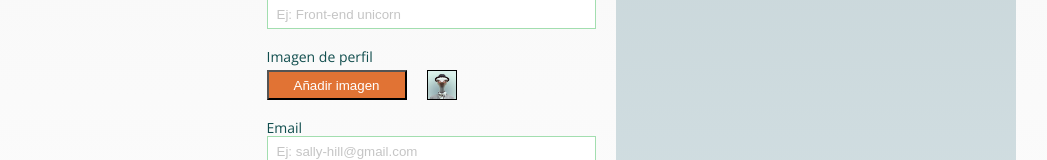
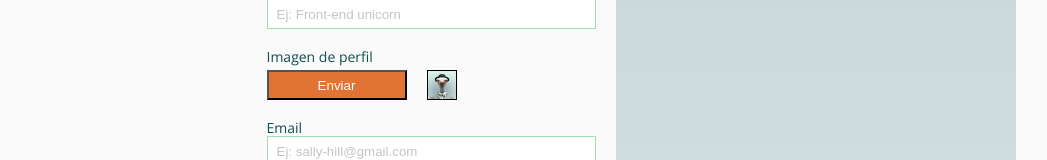
Before and after one commit to Adalab/dorcas-s3-casiopea, a React (Create React App) app: page / in a window 1280 px wide. Shown: the part 615-775 px from the top of the page, without its empty margins (9-1056 px from the left). Built offline with nearby package versions, Linux system fonts and the light colour scheme; no server answers.

Commit message:
recolviendo

```diff
--- a/src/App.js
+++ b/src/App.js
@@ -2,6 +2,8 @@ import React, { Component } from "react";
 import Pag from "./components/Pag";
 import logoAda from "./images/logo-adalab-80px.png";
 import logoAwesome from "./images/awesomecards.svg";
+import fotomini from './images/pollito.png';
+import foto from './images/pollito.png';
 
 class App extends Component {
   constructor(props) {
@@ -16,7 +18,7 @@ class App extends Component {
         "email": "",
         "linkedin": "",
         "github": "",
-        "photo": "",
+        "photo": foto,
         "skills": []
       },
       footer: {
@@ -33,8 +35,23 @@ class App extends Component {
       },
       skills: []
     };
+
     this.callApi = this.callApi.bind(this);
+
+    this.cambiarsrc=this.cambiarsrc.bind(this);
     this.callApi();
+  }
+
+  cambiarsrc(rutafoto){
+    this.setState ((prevState) => {
+      const j = {
+        ...this.state.json,
+        photo: rutafoto
+      }
+    return (
+      {json: j}
+    )
+  });
   }
 
   callApi() {
@@ -56,6 +73,8 @@ class App extends Component {
     return (
       <div className="App">
         <Pag
+          funcionfoto={this.cambiarsrc}
+          foto={this.state.json.photo}
           visor={this.state.json}
           copyright={this.state.footer.texto}
           image={this.state.footer.image}
--- a/src/components/CompRellena.js
+++ b/src/components/CompRellena.js
@@ -1,8 +1,29 @@
 import React from 'react';
+const fr= new FileReader();
+class CompRellena extends React.Component {
+  constructor(props){
+    super(props);
+    this.clickSimulado=this.clickSimulado.bind(this);
+    this.clickCargarFoto=this.clickCargarFoto.bind(this);
+    this.cambiarsrc2=this.cambiarsrc2.bind(this);
+    this.fileInput = React.createRef();
+  }
+  clickSimulado(){
+    document.querySelector('#img-selector').click();
+
+  }
+  clickCargarFoto(){
 
 
+    fr.addEventListener('load',this.cambiarsrc2);
+    fr.readAsDataURL(this.fileInput.current.files[0])
+    //this.props.funcionfoto(fr.result);
+  }
 
-class CompRellena extends React.Component {
+  cambiarsrc2(){
+    const url=fr.result;
+    this.props.funcionfoto(url);
+  }
   render(){
     return (
       <fieldset className="fieldset__rellena div__rellena collapsible fieldset--invisible">
@@ -50,15 +71,20 @@ class CompRellena extends React.Component {
           </label>
           <div className="div__imagen">
             <div className="añadir">
-                <button className="añadir__upload-btn">Añadir imagen</button>
               <input
+                ref={this.fileInput}
                 type="file"
                 name=""
                 id="img-selector"
                 className="añadir__hiddenField"
+                onChange={this.clickCargarFoto}
               />
+              <input onClick={this.clickSimulado} type="button" value="Enviar" className="añadir__upload-btn" />
+
             </div>
-              <div className="mini" />
+            <div className="mini" style={{backgroundImage:'url(' + this.props.foto + ')'}}></div>
+
+
           </div>
         </div>
         <div className="contact">
--- a/src/components/Form.js
+++ b/src/components/Form.js
@@ -7,7 +7,7 @@ class Form extends React.Component {
     return (
           <section className="editor">
             <CompDisena tituloDisena={this.props.title.nombreDisena}/>
-            <CompRellena tituloRellena={this.props.title.nombreRellena} handlerMail={this.props.handlerMail} handlerLinkedin={this.props.handlerLinkedin} handlerGithub={this.props.handlerGithub} handlerPhone={this.props.handlerPhone} handlerName={this.props.handlerName} handlerJob={this.props.handlerJob}  sect={this.props.skills}/>
+            <CompRellena funcionfoto={this.props.funcionfoto} foto={this.props.foto} tituloRellena={this.props.title.nombreRellena} handlerMail={this.props.handlerMail} handlerLinkedin={this.props.handlerLinkedin} handlerGithub={this.props.handlerGithub} handlerPhone={this.props.handlerPhone} handlerName={this.props.handlerName} handlerJob={this.props.handlerJob}  sect={this.props.skills}/>
             <CompComparte tituloComparte={this.props.title.nombreComparte} />
           </section>
     );
--- a/src/components/Main.js
+++ b/src/components/Main.js
@@ -55,9 +55,9 @@ class Main extends React.Component {
       <div className="container__main">
         <main className="page__main">
           <section className="visor">
-            <Visor name={this.state.name} job={this.state.job} mail={this.state.mail} phone={this.state.phone} linkedin={this.state.linkedin} github={this.state.github} />
+            <Visor funcionfoto={this.props.funcionfoto} foto={this.props.foto} name={this.state.name} job={this.state.job} mail={this.state.mail} phone={this.state.phone} linkedin={this.state.linkedin} github={this.state.github} />
           </section>
-          <Form handlerGithub={this.actualizarGithub} handlerLinkedin={this.actualizarLinkedin} handlerPhone={this.actualizarPhone} handlerMail={this.actualizarMail} handlerName={this.actualizarName} handlerJob={this.actualizarJob} title={this.props.titulo} skills={this.props.skills} />
+          <Form funcionfoto={this.props.funcionfoto} foto={this.props.foto} handlerGithub={this.actualizarGithub} handlerLinkedin={this.actualizarLinkedin} handlerPhone={this.actualizarPhone} handlerMail={this.actualizarMail} handlerName={this.actualizarName} handlerJob={this.actualizarJob} title={this.props.titulo} skills={this.props.skills} />
         </main>
       </div>
     );
--- a/src/components/Pag.js
+++ b/src/components/Pag.js
@@ -9,7 +9,7 @@ class Pag extends React.Component {
     return (
       <div className="container__all">
         <Header img={this.props.logoAwe} />
-        <Main visor={this.props.visor} titulo={this.props.titulos} skills={this.props.seleccion} />
+        <Main funcionfoto={this.props.funcionfoto} foto={this.props.foto} visor={this.props.visor} titulo={this.props.titulos} skills={this.props.seleccion} />
         <Footer
           copy={this.props.copyright}
           img={this.props.image}
--- a/src/components/Visor.js
+++ b/src/components/Visor.js
@@ -72,7 +72,8 @@ class Visor extends React.Component {
                 </div>
               </div>
             </div>
-            <div className="card__pic" />
+            <div className="card__pic" style={{backgroundImage:'url(' + this.props.foto + ')'}} >
+            </div>
 
             <div className="card__foot">
               <div className="card__foot--social">
--- a/src/styles/main.css
+++ b/src/styles/main.css
@@ -264,6 +264,11 @@ table {
 
 body {
   margin: 0; }
+
+.container__all {
+  display: grid;
+  grid-template-rows: auto 1fr auto;
+  min-height: 100vh; }
 
 .main {
   display: flex;
--- a/src/styles/pages/_index.scss
+++ b/src/styles/pages/_index.scss
@@ -1,5 +1,11 @@
 body {
   margin: 0;
+}
+
+.container__all {
+  display: grid;
+  grid-template-rows: auto 1fr auto;
+  min-height: 100vh;
 }
 
 .main {
@@ -23,7 +29,6 @@ body {
     height: 107px;
     width: 419px;
     margin: 348px 0 31px 0;
-
   }
 }
 
@@ -50,7 +55,6 @@ body {
   @media all and (min-width: 768px) {
     font-size: $large;
     margin: 8px 44px 21px 44px;
-
   }
 }
 
@@ -81,9 +85,8 @@ body {
   flex-direction: column;
   justify-content: center;
   align-items: center;
-&:first-child{
+  &:first-child {
     margin-left: -9px;
-
   }
   @media all and (min-width: 768px) {
     height: 61px;
@@ -106,7 +109,6 @@ body {
   text-align: center;
   color: $dull-orange;
   font-size: 28px;
-
 }
 
 .main__button {
```
Also changed, not shown: src/components/Footer.js (+7 -7 lines). Lines whose indentation alone changed are shown as unchanged.
